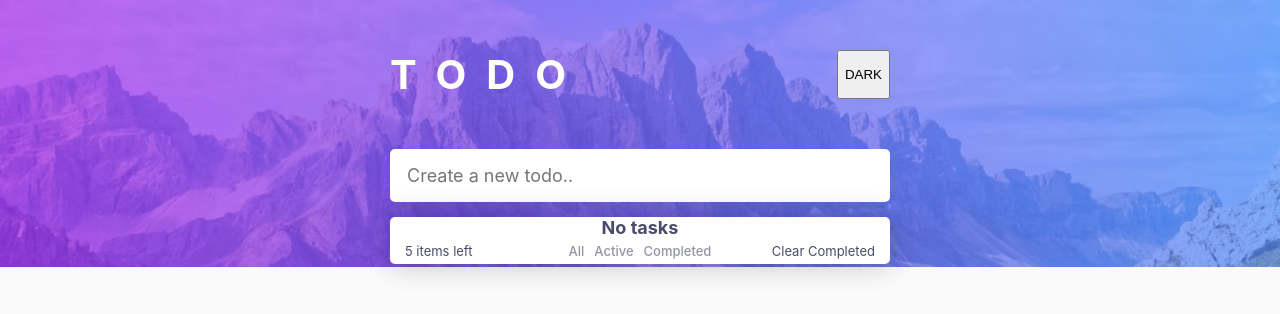
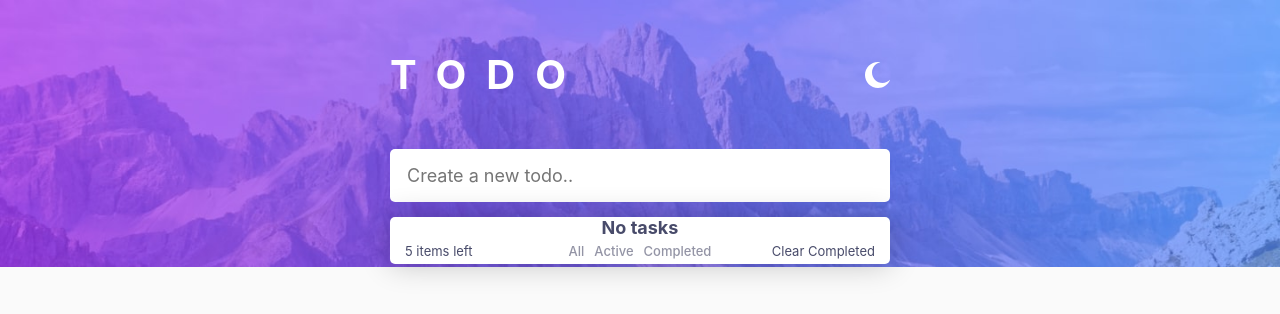
Before and after one commit to Shalhev/react-todo-app, a React (Create React App) app: page / in a window 1280 px wide. Shown: the top 314 px of the page. Built offline with nearby package versions, Linux system fonts and the light colour scheme.

Commit message:
theme btn

```diff
--- a/src/cmps/AppHeader.jsx
+++ b/src/cmps/AppHeader.jsx
@@ -1,8 +1,8 @@
 export const AppHeader = ({ toggleTheme }) => {
     return (
-        <div className="app-header">
+        <div className="app-header flex space-between align-center">
             <div className="logo">TODO</div>
-            <button onClick={() => toggleTheme()}>DARK</button>
+            <button className="theme-btn" onClick={() => toggleTheme()}></button>
         </div>
     );
 }
--- a/src/scss/basics/_base.scss
+++ b/src/scss/basics/_base.scss
@@ -15,6 +15,7 @@ body {
 
     // Light Theme
     --bg-color: hsl(0, 0%, 98%);
+    --theme-icon: url('../../../public/images/icon-moon.svg');
     --bg-img-desktop: url('../../../public/images/bg-desktop-light.jpg');
     --bg-img-mobile: url('../../../public/images/bg-mobile-light.jpg');
     --todo-bg-color: #fff;
@@ -24,6 +25,7 @@ body {
     // Dark Theme
     &.dark {
         --bg-color: hsl(235, 21%, 11%);
+        --theme-icon: url('../../../public/images/icon-sun.svg');
         --bg-img-desktop: url('../../../public/images/bg-desktop-dark.jpg');
         --bg-img-mobile: url('../../../public/images/bg-mobile-dark.jpg');
         --todo-bg-color: hsl(235, 24%, 19%);
--- a/src/scss/cmps/_app-header.scss
+++ b/src/scss/cmps/_app-header.scss
@@ -1,12 +1,19 @@
 .app-header {
     width: 500px;
     padding: 50px 0;
-    display: flex;
-    justify-content: space-between;
 
     .logo {
         font-weight: 700;
         font-size: 40px;
         letter-spacing: 20px;
     }
+    .theme-btn{
+        background-image: var(--theme-icon);
+        background-repeat: no-repeat;
+        background-color: transparent;
+        border: none;
+        width: 25px;
+        height: 26px;
+        cursor: pointer;
+    }
 }
```
